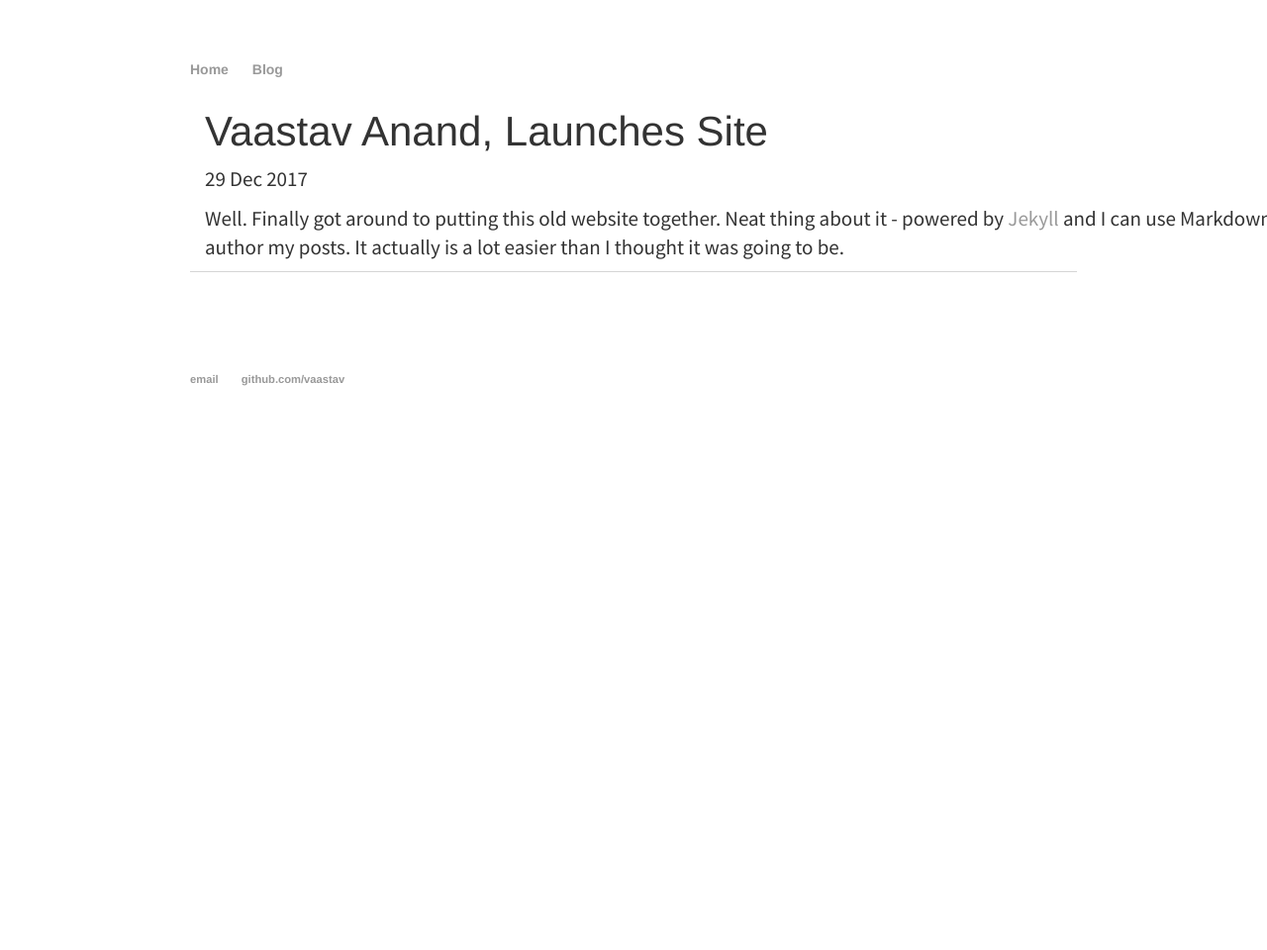
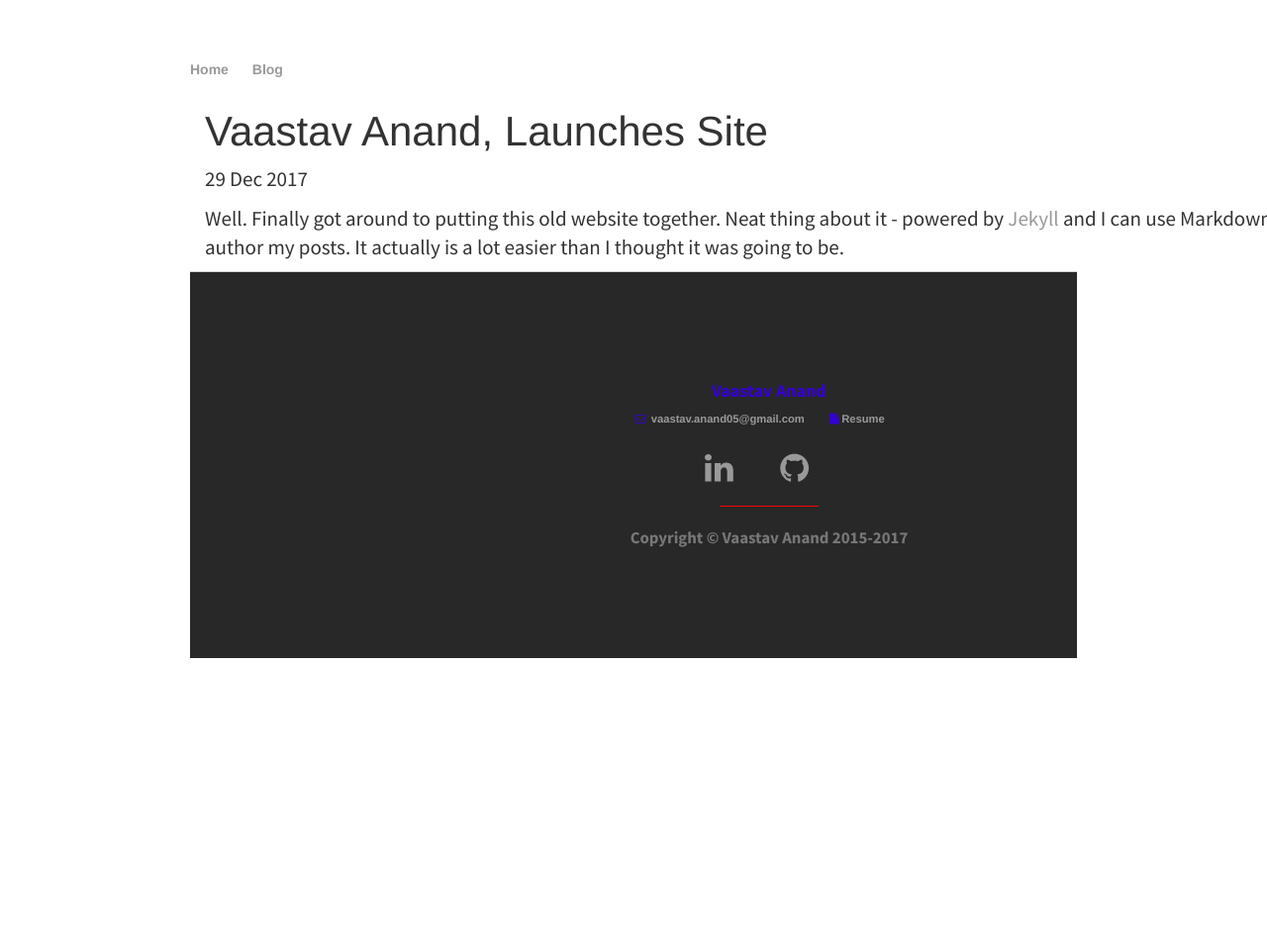
Before and after one commit to vaastav/vaastav.github.io, a Jekyll site: the page built from _posts/2017-12-29-Site-launch.md, in a window 1280 px wide. Shown: the whole page at 99% size. Built offline with Jekyll 4.4.1, drawn with Linux system fonts in a browser that asks for light colours.

Commit message:
Add footer to default layout

```diff
--- a/_layouts/default.html
+++ b/_layouts/default.html
@@ -28,11 +28,31 @@
         {{ content }}
 
         </div><!-- /.container -->
-        <footer>
-            <ul>
-                <li><a href="mailto:vaastav.anand05@gmail.com">email</a></li>
-                <li><a href="https://github.com/vaastav">github.com/vaastav</a></li>
-            </ul>
+        <!-- Footer -->
+        <footer style="background-color:#282828" id="contact">
+            <div class="container" style="color:#3500d3">
+                <div class="row">
+                    <div class="col-lg-10 col-lg-offset-1 text-center">
+                        <h4><strong>Vaastav Anand</strong>
+                        </h4>
+                        <ul class="list-unstyled">
+                            <li><i class="fa fa-envelope-o fa-fw"></i>  <a href="mailto:vaastav.anand05@gmail.com">vaastav.anand05@gmail.com</a></li>
+                            <li><i class="fa fa-file fa-fw"></i><a href="files/resume.pdf" target="_blank">Resume</a></li>
+                        </ul>
+                        <br>
+                        <ul class="list-inline">
+                            <li>
+                                <a href="https://www.linkedin.com/pub/vaastav-anand/8b/b5/128" target="_blank"><i class="fa fa-linkedin fa-fw fa-3x"></i></a>
+                            </li>
+                            <li>
+                                <a href="https://github.com/vaastav" target="_blank"><i class="fa fa-github fa-fw fa-3x"></i></a>
+                            </li>
+                        </ul>
+                        <hr class="small">
+                        <p class="text-muted"><b>Copyright &copy; Vaastav Anand 2015-2017</p>
+                    </div>
+                </div>
+            </div>
         </footer>
     </body>
 </html>
```
